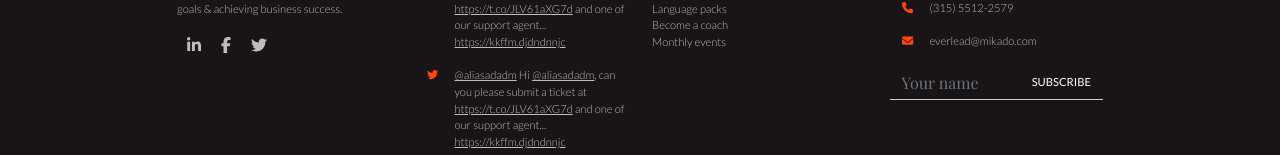
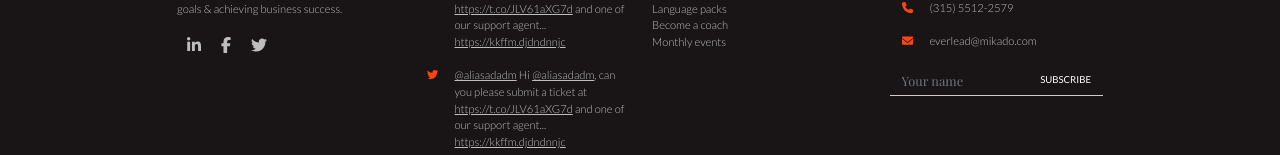
Before and after one commit to Roberto-Larivera/proj-html-vuejs, a Vue app: page / in a window 1280 px wide. Shown: the part 5868-6023 px from the top of the page. Built offline with nearby package versions, Linux system fonts and the light colour scheme.

Commit message:
fix FooterSectionLinks

```diff
--- a/src/components/Footer/FooterSectionLinks.vue
+++ b/src/components/Footer/FooterSectionLinks.vue
@@ -240,9 +240,10 @@ export default {
     border-bottom: 1px solid $border_color-4;
     color: $background_color-1;
     font-family: 'Playfair Display', serif;
+    font-size: .8rem;
 
     &.-sub{
-      font-size: .7rem;
+      font-size: .6rem;
       font-family: 'Lato', sans-serif;
     }
 
```
Also changed, not shown: src/components/Footer/FooterSectionBanner.vue (+6 -6 lines).
